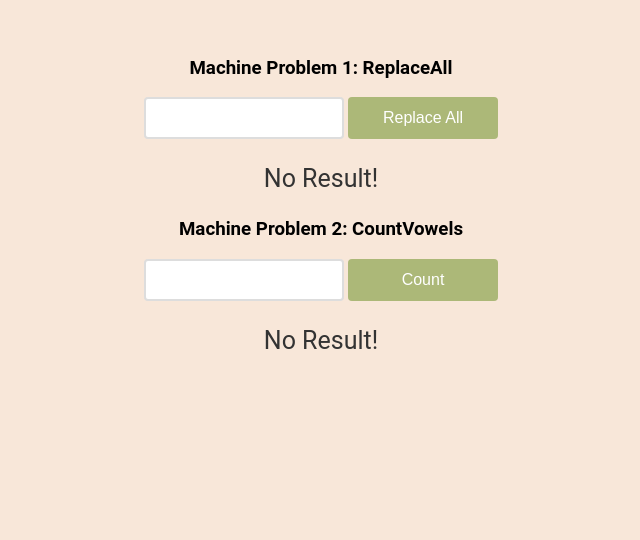
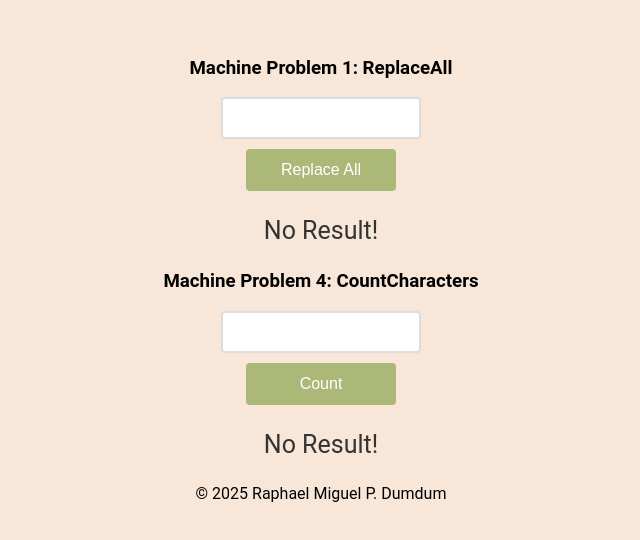
Before and after one commit to SpokIee/MachineProblems, a plain HTML site: page index.html in a window 1280 px wide. Shown: the part 120-660 px from the top of the page, without its empty margins (319-959 px from the left). Drawn offline with Linux system fonts and the light colour scheme.

Commit message:
Update index.html

```diff
--- a/index.html
+++ b/index.html
@@ -7,25 +7,28 @@
     <link rel="stylesheet" href="style.css">
 </head>
 <body>
+    <!-- main -->
     <nav>
-
         <h3>Machine Problem 1: ReplaceAll</h3>
 
-        <input type="text" id="inputText">
+        <input type="text" id="inputText"><br>
         <input type="button" value="Replace All" onclick="replaceAll()">
 
         <p class ="results" id="textResult">No Result!</p>
-
     </nav>
 
     <nav>
-        <h3>Machine Problem 2: CountVowels</h3>
+        <h3>Machine Problem 4: CountCharacters</h3>
 
-        <input type="text" id="inputText">
-        <input type="button" value="Count" onclick="countVowels()">
+        <input type="text" id="inputLetter"><br>
+        <input type="button" value="Count" onclick="countCharacters()">
 
-        <p class ="results" id="cntResult">No Result!</p>
+        <p class="results" id="cntResult">No Result!</p>
     </nav>
+
+    <!-- footer -->
+    <footer>
+        <p class="footer">© 2025 Raphael Miguel P. Dumdum</p>
 
 
     <script src="script.js"></script>
```
